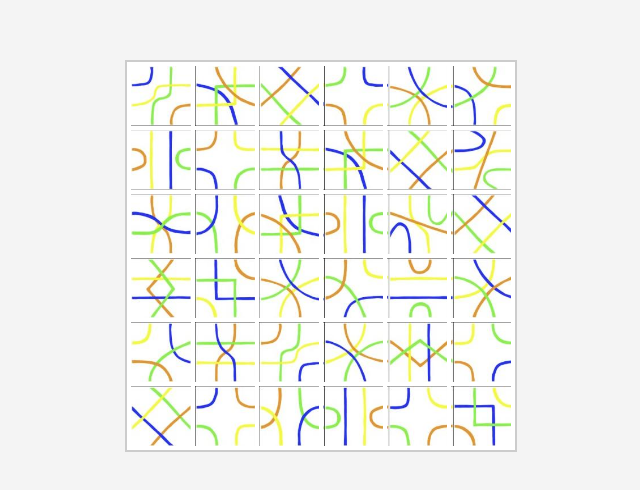
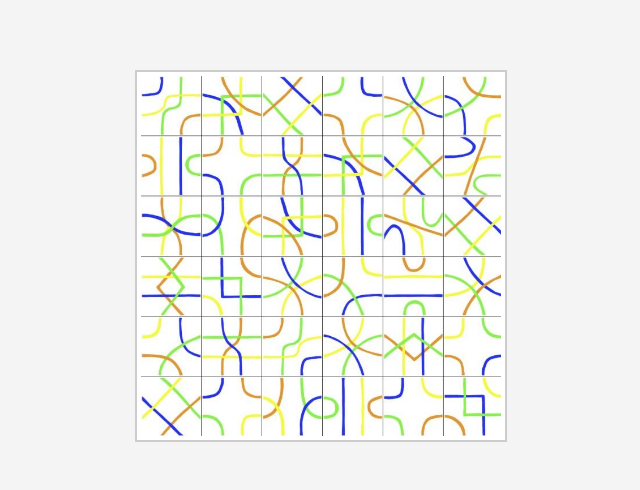
Before and after one commit to haagamble/grid, a plain HTML site: page index.html in a window 1280 px wide. Shown: the part 144-634 px from the top of the page, without its empty margins (319-959 px from the left). Drawn offline with Linux system fonts and the light colour scheme.

Commit message:
remove space between tiles

```diff
--- a/index.html
+++ b/index.html
@@ -20,7 +20,7 @@
             display: grid;
             grid-template-columns: repeat(6, 60px);
             grid-template-rows: repeat(6, 60px);
-            gap: 4px;
+            gap: 0px;
             border: 2px solid #ccc;
             padding: 4px;
             background-color: white;
```
